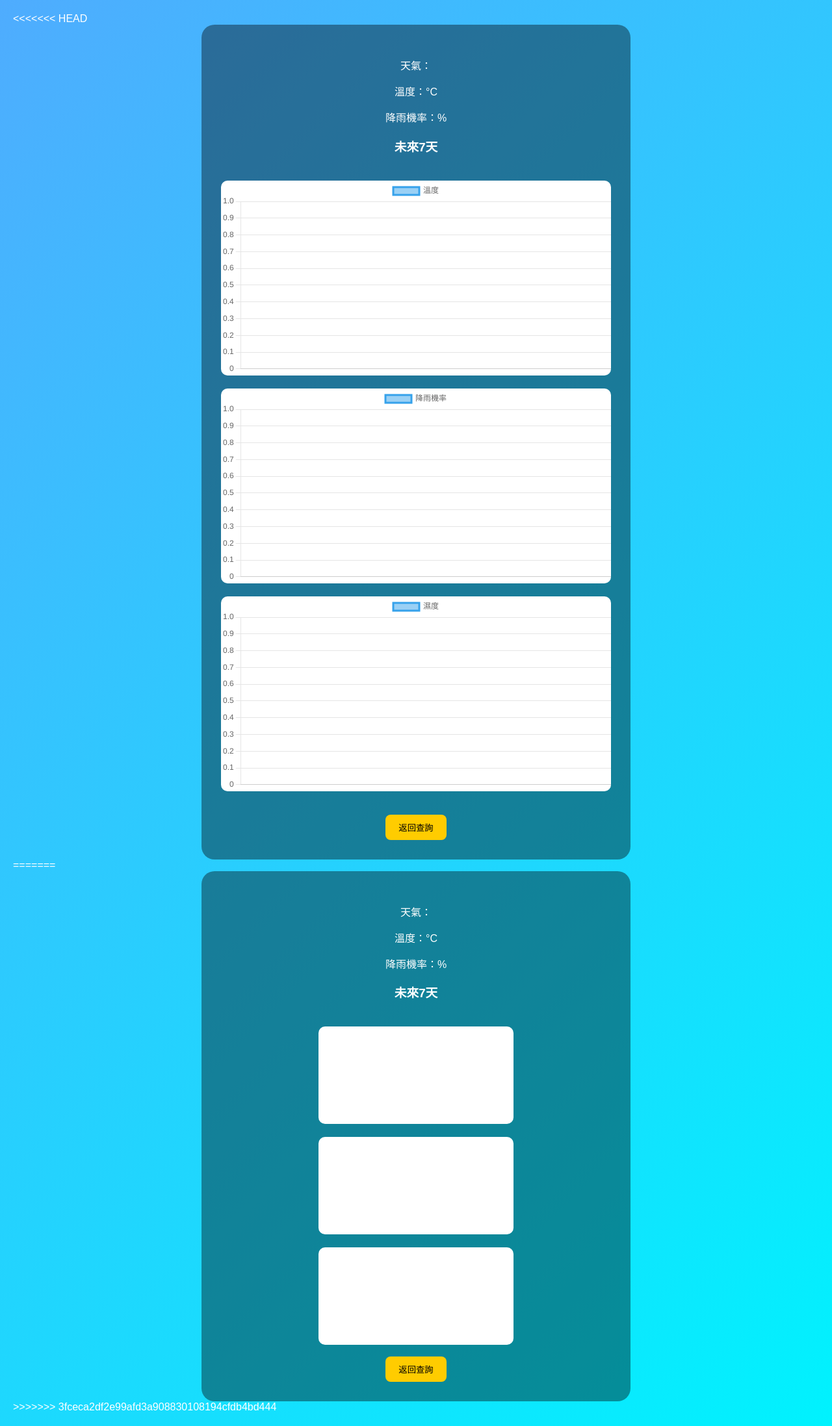
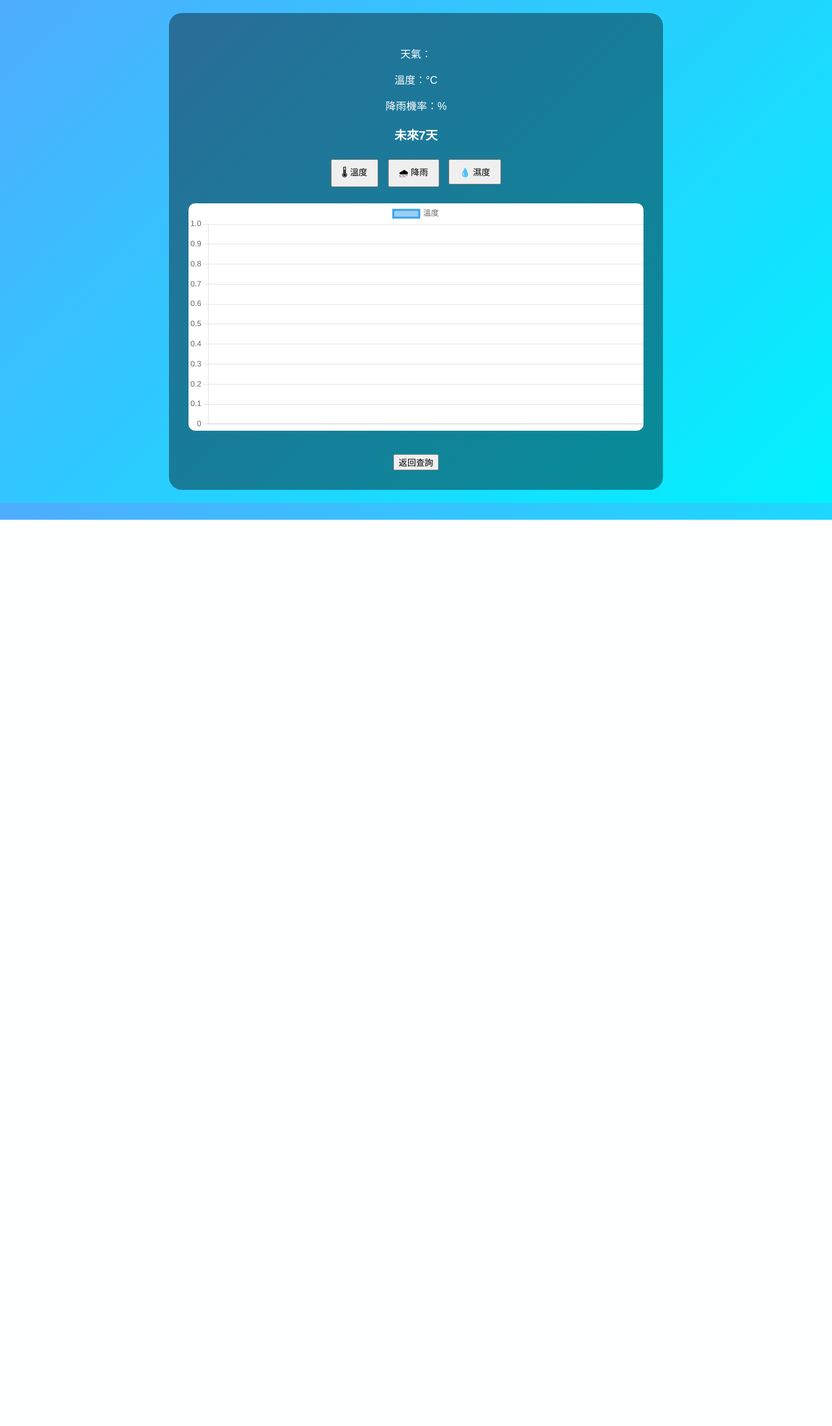
Before and after one commit to Tmomoy/weather-website, a Flask app: template templates/result.html in a window 1280 px wide. Shown: the whole page at 65% size. After the commit the page ends 800 px from the top, so only its background shows below. Run offline with Flask 3, Linux system fonts and the light colour scheme; the template is opened without the code that fills it, so the values that code supplies are empty; a map, chart or similar area stays blank.

Commit message:
upgrade weather UI

```diff
--- a/app.py
+++ b/app.py
@@ -4,7 +4,7 @@ from taiwan_districts import districts, district_city_map
 
 app = Flask(__name__)
 
-API_KEY = "CWA-163D1E42-4393-42FE-8302-6E96BAB2974A"
+API_KEY="CWA-163D1E42-4393-42FE-8302-6E96BAB2974A"
 
 
 @app.route("/")
@@ -12,109 +12,90 @@ def home():
     return render_template("index.html", districts=districts)
 
 
-@app.route("/weather", methods=["POST"])
+@app.route("/weather",methods=["POST"])
 def weather():
 
-    search = request.form.get("city", "").strip()
+    search=request.form.get("city","").strip()
 
-    # 區轉城市
     if search in district_city_map:
-        city = district_city_map[search]
+        city=district_city_map[search]
     else:
-        city = search
+        city=search
 
-    city = city.replace("台", "臺")
+    city=city.replace("台","臺")
 
     if not city.endswith("市") and not city.endswith("縣"):
-        if city in ["臺北", "新北", "桃園", "臺中", "臺南", "高雄", "基隆", "新竹", "嘉義"]:
-            city += "市"
+
+        if city in ["臺北","新北","桃園","臺中","臺南","高雄","基隆","新竹","嘉義"]:
+            city+="市"
         else:
-            city += "縣"
+            city+="縣"
 
-    url = "https://opendata.cwa.gov.tw/api/v1/rest/datastore/F-D0047-091"
+    url="https://opendata.cwa.gov.tw/api/v1/rest/datastore/F-D0047-091"
 
-    params = {
-        "Authorization": API_KEY,
-        "locationName": city
+    params={
+        "Authorization":API_KEY,
+        "locationName":city
     }
 
-    forecast = []
-    temps = []
-    rains = []
-    humidity = []
-    times = []
+    forecast=[]
+    temps=[]
+    rains=[]
+    humidity=[]
+    times=[]
 
-    weather = None
+    weather=None
 
     try:
 
-        r = requests.get(url, params=params, timeout=10)
-        data = r.json()
+        r=requests.get(url,params=params,timeout=10)
+        data=r.json()
 
-        locations = data.get("records", {}).get("locations", [])
+        location=data["records"]["locations"][0]["location"][0]
 
-        if not locations:
-            raise Exception("No weather data")
+        elements=location["weatherElement"]
 
-        location = locations[0]["location"][0]
-        elements = location["weatherElement"]
+        temp_data=elements[3]["time"]
+        rain_data=elements[7]["time"]
+        hum_data=elements[1]["time"]
+        wx_data=elements[6]["time"]
 
-        temp_data = elements[3]["time"]
-        rain_data = elements[7]["time"]
-        hum_data = elements[1]["time"]
-        wx_data = elements[6]["time"]
-
-        weather = {
-            "city": search,
-            "wx": wx_data[0]["elementValue"][0]["value"],
-            "temp": temp_data[0]["elementValue"][0]["value"],
-            "rain": rain_data[0]["elementValue"][0]["value"]
+        weather={
+            "city":search,
+            "wx":wx_data[0]["elementValue"][0]["value"],
+            "temp":temp_data[0]["elementValue"][0]["value"],
+            "rain":rain_data[0]["elementValue"][0]["value"]
         }
 
-        days = min(7, len(temp_data))
+        days=min(7,len(temp_data))
 
         for i in range(days):
 
-            t = temp_data[i]["startTime"]
+            t=temp_data[i]["startTime"]
 
-            temp = temp_data[i]["elementValue"][0]["value"]
-            rain = rain_data[i]["elementValue"][0]["value"]
-            hum = hum_data[i]["elementValue"][0]["value"]
+            temp=temp_data[i]["elementValue"][0]["value"]
+            rain=rain_data[i]["elementValue"][0]["value"]
+            hum=hum_data[i]["elementValue"][0]["value"]
 
             forecast.append({
-                "time": t[5:10],
-                "temp": temp,
-                "rain": rain,
-                "hum": hum
+                "time":t[5:10],
+                "temp":temp,
+                "rain":rain,
+                "hum":hum
             })
 
-            # 避免 "--" crash
-            try:
-                temps.append(int(temp))
-            except:
-                temps.append(0)
-
-            try:
-                rains.append(int(rain))
-            except:
-                rains.append(0)
-
-            try:
-                humidity.append(int(hum))
-            except:
-                humidity.append(0)
-
+            temps.append(int(temp))
+            rains.append(int(rain))
+            humidity.append(int(hum))
             times.append(t[5:10])
 
-    except Exception as e:
+    except:
 
-        print("Weather API error:", e)
-
-        weather = {
-            "city": search,
-            "wx": "查詢不到資料",
-            "temp": "--",
-            "rain": "--"
+        weather={
+            "city":search,
+            "wx":"查詢不到資料",
+            "temp":"--",
+            "rain":"--"
         }
 
     return render_template(
@@ -124,10 +105,9 @@ def weather():
         temps=temps,
         rains=rains,
         humidity=humidity,
-        times=times,
-        districts=districts
+        times=times
     )
 
 
-if __name__ == "__main__":
-    app.run(host="0.0.0.0", port=10000)
+if __name__=="__main__":
+    app.run(host="0.0.0.0",port=10000)
--- a/templates/result.html
+++ b/templates/result.html
@@ -1,11 +1,9 @@
-<<<<<<< HEAD
 <!DOCTYPE html>
 <html>
 
 <head>
 
 <meta charset="UTF-8">
-
 <script src="https://cdn.jsdelivr.net/npm/chart.js"></script>
 
 <style>
@@ -22,31 +20,18 @@ color:white;
 background:rgba(0,0,0,0.4);
 padding:30px;
 border-radius:20px;
-max-width:600px;
+max-width:700px;
 margin:auto;
 text-align:center;
 }
 
-.forecast{
-display:flex;
-overflow-x:auto;
-gap:10px;
+.tabs{
 margin-top:20px;
 }
 
-.day{
-background:rgba(255,255,255,0.2);
-padding:10px;
-border-radius:10px;
-min-width:100px;
-}
-
-button{
-padding:10px 20px;
-background:#ffcc00;
-border:none;
-border-radius:8px;
-cursor:pointer;
+.tabs button{
+margin:5px;
+padding:8px 15px;
 }
 
 canvas{
@@ -71,26 +56,17 @@ margin-top:20px;
 
 <h3>未來7天</h3>
 
-<div class="forecast">
+<div class="tabs">
 
-{% for f in forecast %}
-
-<div class="day">
-
-<p>{{f.time}}</p>
-<p>🌡 {{f.temp}}°C</p>
-<p>🌧 {{f.rain}}%</p>
-<p>💧 {{f.hum}}%</p>
-
-</div>
-
-{% endfor %}
+<button onclick="showChart('temp')">🌡 溫度</button>
+<button onclick="showChart('rain')">🌧 降雨</button>
+<button onclick="showChart('hum')">💧 濕度</button>
 
 </div>
 
 <canvas id="tempChart"></canvas>
-<canvas id="rainChart"></canvas>
-<canvas id="humChart"></canvas>
+<canvas id="rainChart" style="display:none"></canvas>
+<canvas id="humChart" style="display:none"></canvas>
 
 <br><br>
 
@@ -99,6 +75,26 @@ margin-top:20px;
 </div>
 
 <script>
+
+function showChart(type){
+
+document.getElementById("tempChart").style.display="none"
+document.getElementById("rainChart").style.display="none"
+document.getElementById("humChart").style.display="none"
+
+if(type=="temp"){
+document.getElementById("tempChart").style.display="block"
+}
+
+if(type=="rain"){
+document.getElementById("rainChart").style.display="block"
+}
+
+if(type=="hum"){
+document.getElementById("humChart").style.display="block"
+}
+
+}
 
 new Chart(document.getElementById("tempChart"),{
 type:'line',
@@ -139,148 +135,4 @@ borderWidth:3
 </script>
 
 </body>
-
-=======
-<!DOCTYPE html>
-<html>
-
-<head>
-
-<meta charset="UTF-8">
-
-<script src="https://cdn.jsdelivr.net/npm/chart.js"></script>
-
-<style>
-
-body{
-font-family:Arial;
-background:linear-gradient(135deg,#4facfe,#00f2fe);
-margin:0;
-padding:20px;
-color:white;
-}
-
-.container{
-background:rgba(0,0,0,0.4);
-padding:30px;
-border-radius:20px;
-max-width:600px;
-margin:auto;
-text-align:center;
-}
-
-.forecast{
-display:flex;
-overflow-x:auto;
-gap:10px;
-margin-top:20px;
-}
-
-.day{
-background:rgba(255,255,255,0.2);
-padding:10px;
-border-radius:10px;
-min-width:100px;
-}
-
-button{
-padding:10px 20px;
-background:#ffcc00;
-border:none;
-border-radius:8px;
-cursor:pointer;
-}
-
-canvas{
-background:white;
-border-radius:10px;
-margin-top:20px;
-}
-
-</style>
-
-</head>
-
-<body>
-
-<div class="container">
-
-<h2>{{weather.city}}</h2>
-
-<p>天氣：{{weather.wx}}</p>
-<p>溫度：{{weather.temp}}°C</p>
-<p>降雨機率：{{weather.rain}}%</p>
-
-<h3>未來7天</h3>
-
-<div class="forecast">
-
-{% for f in forecast %}
-
-<div class="day">
-
-<p>{{f.time}}</p>
-<p>🌡 {{f.temp}}°C</p>
-<p>🌧 {{f.rain}}%</p>
-<p>💧 {{f.hum}}%</p>
-
-</div>
-
-{% endfor %}
-
-</div>
-
-<canvas id="tempChart"></canvas>
-<canvas id="rainChart"></canvas>
-<canvas id="humChart"></canvas>
-
-<br><br>
-
-<a href="/"><button>返回查詢</button></a>
-
-</div>
-
-<script>
-
-new Chart(document.getElementById("tempChart"),{
-type:'line',
-data:{
-labels:{{times|tojson}},
-datasets:[{
-label:'溫度',
-data:{{temps|tojson}},
-borderWidth:3
-}]
-}
-})
-
-new Chart(document.getElementById("rainChart"),{
-type:'line',
-data:{
-labels:{{times|tojson}},
-datasets:[{
-label:'降雨機率',
-data:{{rains|tojson}},
-borderWidth:3
-}]
-}
-})
-
-new Chart(document.getElementById("humChart"),{
-type:'line',
-data:{
-labels:{{times|tojson}},
-datasets:[{
-label:'濕度',
-data:{{humidity|tojson}},
-borderWidth:3
-}]
-}
-})
-
-</script>
-
-</body>
-
->>>>>>> 3fceca2df2e99afd3a908830108194cfdb4bd444
 </html>
```
Also changed, not shown: templates/index.html (+4 -6 lines).
